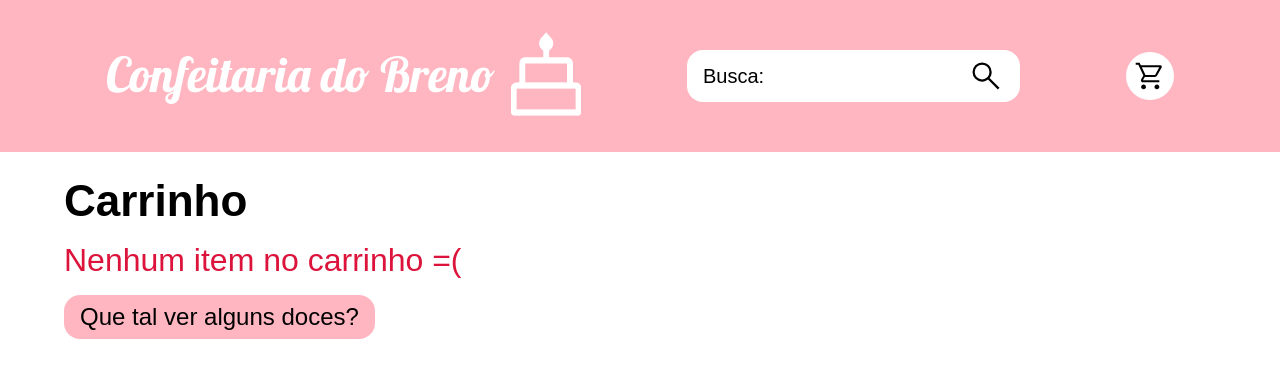
After one commit to BrenoMorim/confeitaria, a Django app: page /carrinho in a window 1280 px wide. The commit adds this page. Shown: the top 378 px of the page. Run offline with Django 4.2, Linux system fonts and the light colour scheme; some web fonts are replaced.

Commit message:
Implementação de carrinho já funcional com sessions do Django

```diff
--- a/confeitaria/urls.py
+++ b/confeitaria/urls.py
@@ -1,8 +1,9 @@
 from django.urls import path
-from confeitaria.views import index, busca, detalhes_doce
+from confeitaria.views import index, busca, detalhes_doce, carrinho
 
 urlpatterns = [
     path('', index, name='index'),
     path('busca', busca, name='busca'),
-    path('produtos/<int:doce_id>', detalhes_doce, name='produtos')
+    path('produtos/<int:doce_id>', detalhes_doce, name='produtos'),
+    path('carrinho', carrinho, name='carrinho')
 ]
--- a/confeitaria/views.py
+++ b/confeitaria/views.py
@@ -36,3 +36,28 @@ def detalhes_doce(request, doce_id):
             "doces_relacionados": [d for d in doces_relacionados if d.id != doce_id]
         }
     )
+
+def carrinho(request):
+    if request.method == 'POST':
+
+        if request.POST['tipo'] == 'adicionar':
+            if not 'Carrinho' in request.session.keys():
+                request.session['Carrinho'] = [request.POST['doce_id']]
+            else:
+                request.session['Carrinho'] += [request.POST['doce_id']]
+        elif request.POST['tipo'] == 'remover':
+            itens = request.session['Carrinho']
+            itens.remove(request.POST['doce_id'])
+            request.session['Carrinho'] = itens
+
+        return redirect('carrinho')
+
+    if request.method == 'GET':
+        itens = request.session.get('Carrinho', "")
+        if itens != [""]:
+            itens = [get_object_or_404(Doce, pk=item) for item in itens]
+            valor_total = sum([item.preco for item in itens])
+        else:
+            itens = None
+            valor_total = 0
+        return render(request, 'confeitaria/carrinho.html', {"itens": itens, "valor_total": valor_total})
--- a/setup/settings.py
+++ b/setup/settings.py
@@ -51,8 +51,10 @@ MIDDLEWARE = [
     "django.middleware.csrf.CsrfViewMiddleware",
     "django.contrib.auth.middleware.AuthenticationMiddleware",
     "django.contrib.messages.middleware.MessageMiddleware",
-    "django.middleware.clickjacking.XFrameOptionsMiddleware",
+    "django.middleware.clickjacking.XFrameOptionsMiddleware"
 ]
+
+SESSION_ENGINE = "django.contrib.sessions.backends.signed_cookies"
 
 ROOT_URLCONF = "setup.urls"
 
--- /dev/null
+++ b/setup/static/styles/carrinho.css
@@ -0,0 +1,76 @@
+.carrinho__item {
+    display: flex;
+    flex-direction: row;
+    align-items: center;
+    justify-content: space-between;
+    gap: 2rem;
+    padding: 1rem;
+    background-color: lightpink;
+    border-radius: 1rem;
+    flex-wrap: wrap;
+}
+
+.carrinho__item__imagem {
+    max-height: 200px;
+    border-radius: .5rem;
+}
+
+.carrinho__item__nome {
+    font-size: 2.5rem;
+    font-weight: 700;
+}
+
+.carrinho__item__preco {
+    font-size: 2rem;
+    font-weight: 500;
+}
+
+.carrinho__botao {
+    border-radius: 50%;
+    cursor: pointer;
+    background-color: #FFFFFF;
+    width: 3rem;
+    height: 3rem;
+    display: flex;
+    align-items: center;
+    justify-content: center;
+    transition: 500ms all;
+}
+
+.carrinho__botao:hover {
+    background-color: lightpink;
+}
+
+.carrinho__icone {
+    width: 2rem;
+    height: 2rem;
+}
+
+.carrinho__valor {
+    font-size: 2rem;
+    font-weight: 300;
+}
+
+.carrinho__links {
+    display: flex;
+    flex-direction: row;
+    gap: 1rem;
+    flex-wrap: wrap;
+}
+
+.carrinho__link {
+    background-color: lightpink;
+    border-radius: 1rem;
+    padding: .5rem 1rem;
+    font-size: 1.5rem;
+    transition: all 500ms;
+}
+
+.carrinho__link:hover {
+    color: #FFFFFF;
+}
+
+.carrinho__vazio {
+    font-size: 2rem;
+    color: crimson;
+}
--- a/setup/static/styles/detalhes.css
+++ b/setup/static/styles/detalhes.css
@@ -6,7 +6,7 @@
         "detalhes-titulo detalhes-titulo detalhes-titulo"
         "detalhes-imagem detalhes-preco detalhes-categoria"
         "detalhes-imagem detalhes-descricao detalhes-descricao"
-        "detalhes-imagem detalhes-botao detalhes-botao"
+        "detalhes-imagem detalhes-form detalhes-form"
     ;
     gap: 2rem;
     align-items: center;
@@ -22,9 +22,10 @@
             "detalhes-preco detalhes-categoria"
             "detalhes-descricao detalhes-descricao"
             "detalhes-imagem detalhes-imagem"
-            "detalhes-botao detalhes-botao"
+            "detalhes-form detalhes-form"
         ;
-        gap: .5rem;
+        column-gap: .5rem;
+        row-gap: 1rem;
         justify-content: center;
     }
 }
@@ -54,8 +55,11 @@
     font-size: 1.5rem;
 }
 
+.detalhes__form {
+    grid-area: detalhes-form;
+}
+
 .detalhes__botao {
-    grid-area: detalhes-botao;
     background-color: lightpink;
     padding: .5rem 1rem;
     font-size: 1.75rem;
@@ -91,4 +95,7 @@
         max-height: 50vh;
         max-width: 90vw;
     }
+    .detalhes__form {
+        justify-self: center;
+    }
 }
--- a/setup/static/styles/doces.css
+++ b/setup/static/styles/doces.css
@@ -78,7 +78,7 @@
 
 .card-doce__nome {
     font-size: 2rem;
-    font-weight: 500;
+    font-weight: 700;
     grid-area: doce-nome;
     align-self: flex-start;
 }
--- a/setup/static/styles/style.css
+++ b/setup/static/styles/style.css
@@ -2,6 +2,7 @@
 @import url('./doces.css');
 @import url('./cabecalho.css');
 @import url('./detalhes.css');
+@import url('./carrinho.css');
 @import url('https://fonts.googleapis.com/css2?family=Sofia+Sans:wght@100;300;400;700&display=swap');
 
 body {
--- a/static/styles/doces.css
+++ b/static/styles/doces.css
@@ -78,7 +78,7 @@
 
 .card-doce__nome {
     font-size: 2rem;
-    font-weight: 500;
+    font-weight: 700;
     grid-area: doce-nome;
     align-self: flex-start;
 }
--- a/static/styles/style.css
+++ b/static/styles/style.css
@@ -2,6 +2,7 @@
 @import url('./doces.css');
 @import url('./cabecalho.css');
 @import url('./detalhes.css');
+@import url('./carrinho.css');
 @import url('https://fonts.googleapis.com/css2?family=Sofia+Sans:wght@100;300;400;700&display=swap');
 
 body {
--- /dev/null
+++ b/templates/confeitaria/carrinho.html
@@ -0,0 +1,50 @@
+{% extends 'base.html' %}{% load static %} {% block content %}
+    <section class="doces">
+        <h2 class="doces__titulo">Carrinho</h2>
+        {% if itens %}
+            {% for item in itens %}
+                <article class="carrinho__item">
+                    {% if item.foto %}
+                        <img class="carrinho__item__imagem" src="{{item.foto.url}}">
+                    {% else %}
+                        <img class="carrinho__item__imagem" src="{% static '/assets/not_found.svg' %}">
+                    {% endif %}
+                    <h3 class="carrinho__item__nome">{{item.nome}}</h3>
+                    <h4 class="carrinho__item__preco">R${{item.preco}}</h4>
+                    <form class="carrinho__item__form" action="{% url 'carrinho' %}" method="post">
+                        {% csrf_token %}
+                        <input type="text" name="doce_id" style="display: none;" value="{{item.id}}">
+                        <input type="text" style="display: none;" name="tipo" value="adicionar">
+                        <button type="submit" class="carrinho__botao">
+                            <img class="carrinho__icone" src="{% static '/assets/add_to_cart.svg' %}" alt="Adicionar mais um ao carrinho"/>
+                        </button>
+                    </form>
+                    <form class="carrinho__item__form" action="{% url 'carrinho' %}" method="post">
+                        {% csrf_token %}
+                        <input type="text" name="doce_id" style="display: none;" value="{{item.id}}">
+                        <input type="text" style="display: none;" name="tipo" value="remover">
+                        <button type="submit" class="carrinho__botao">
+                            <img class="carrinho__icone" src="{% static '/assets/remove_from_cart.svg' %}" alt="Remover do carrinho"/>
+                        </button>
+                    </form>
+                </article>
+            {% endfor %}
+            <h3 class="carrinho__valor">Valor Total: R${{valor_total}}</h3>
+        {% else %}
+            <h3 class="carrinho__vazio">Nenhum item no carrinho =(</h3>
+        {% endif %}
+
+        <div class="carrinho__links">
+            {% if itens %}
+                <a class="carrinho__link" href="">Finalizar pedido</a>
+            {% endif %}
+            <a class="carrinho__link" href="{% url 'index' %}">
+                {% if itens %}
+                    Continuar comprando
+                {% else %}
+                    Que tal ver alguns doces?
+                {% endif %}
+            </a>
+        </div>
+    </section>
+{% endblock %}
--- a/templates/partials/_header.html
+++ b/templates/partials/_header.html
@@ -8,5 +8,5 @@
         <input type="text" name="busca" required class="cabecalho__input" placeholder="Busca: ">
         <button class="cabecalho__botao" type="submit"><img src="{% static '/assets/search.svg' %}" alt="Buscar"></button>
     </form>
-    <a href="" class="cabecalho__icone"><img src="{% static '/assets/cart.svg' %}" alt="Carrinho"></a>
+    <a href="{% url 'carrinho' %}" class="cabecalho__icone"><img src="{% static '/assets/cart.svg' %}" alt="Carrinho"></a>
 </header>
```
Also changed, not shown: static/styles/carrinho.css (added, +76 -0 lines), static/styles/detalhes.css (+11 -4 lines), templates/confeitaria/detalhes.html (+6 -1 lines).
